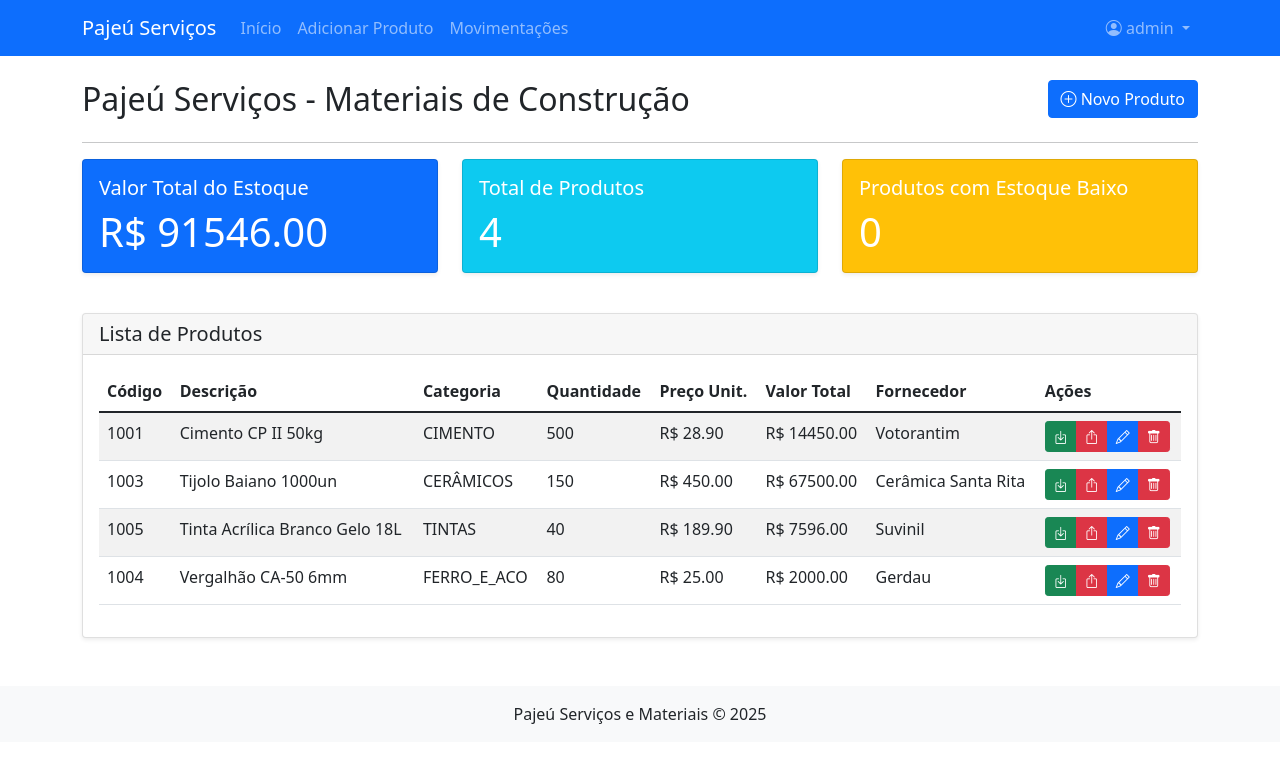
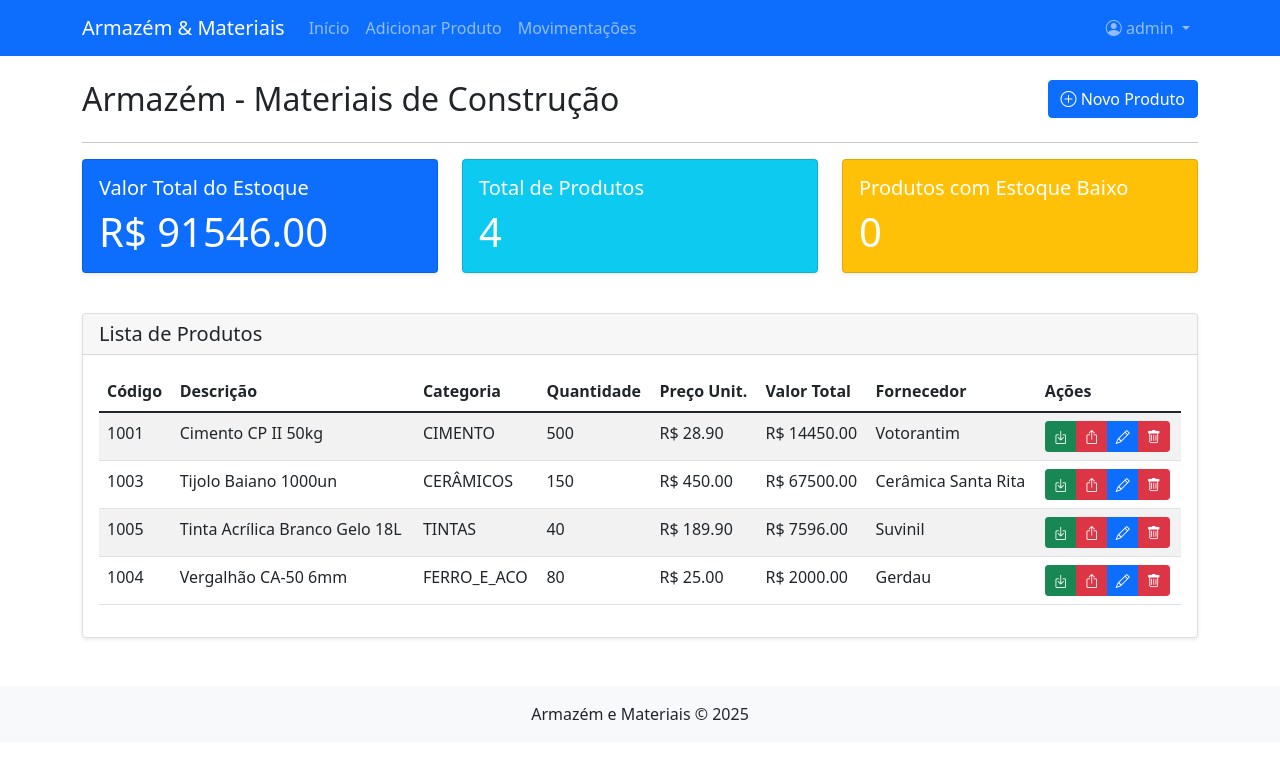
Before and after one commit to MariahFCorreia/Estoque_Armazem, a Flask app: page / in a window 1280 px wide. Shown: the top 763 px of the page. Run offline with Flask 3, Linux system fonts and the light colour scheme; a user stored in the database is signed in; data comes from the database, SQL or seed files in the repository.

Commit message:
ultimas atualizações

```diff
--- a/templates/base.html
+++ b/templates/base.html
@@ -12,7 +12,7 @@
     <nav class="navbar navbar-expand-lg navbar-dark bg-primary">
         <div class="container">
             <a class="navbar-brand" href="{{ url_for('index') }}">
-                <i class="bi bi-house-gear"></i> Pajeú Serviços
+                <i class="bi bi-house-gear"></i> Armazém & Materiais
             </a>
             <button class="navbar-toggler" type="button" data-bs-toggle="collapse" data-bs-target="#navbarNav">
                 <span class="navbar-toggler-icon"></span>
@@ -68,7 +68,7 @@
 
     <footer class="bg-light text-center mt-5 py-3">
         <div class="container">
-            <p class="mb-0">Pajeú Serviços e Materiais &copy; 2025</p>
+            <p class="mb-0">Armazém e Materiais &copy; 2025</p>
         </div>
     </footer>
 
--- a/templates/index.html
+++ b/templates/index.html
@@ -3,7 +3,7 @@
 {% block content %}
 <div class="row">
     <div class="col-md-8">
-        <h2>Pajeú Serviços - Materiais de Construção</h2>
+        <h2>Armazém - Materiais de Construção</h2>
     </div>
     <div class="col-md-4 text-end">
         <a href="{{ url_for('adicionar_produto') }}" class="btn btn-primary">
```
